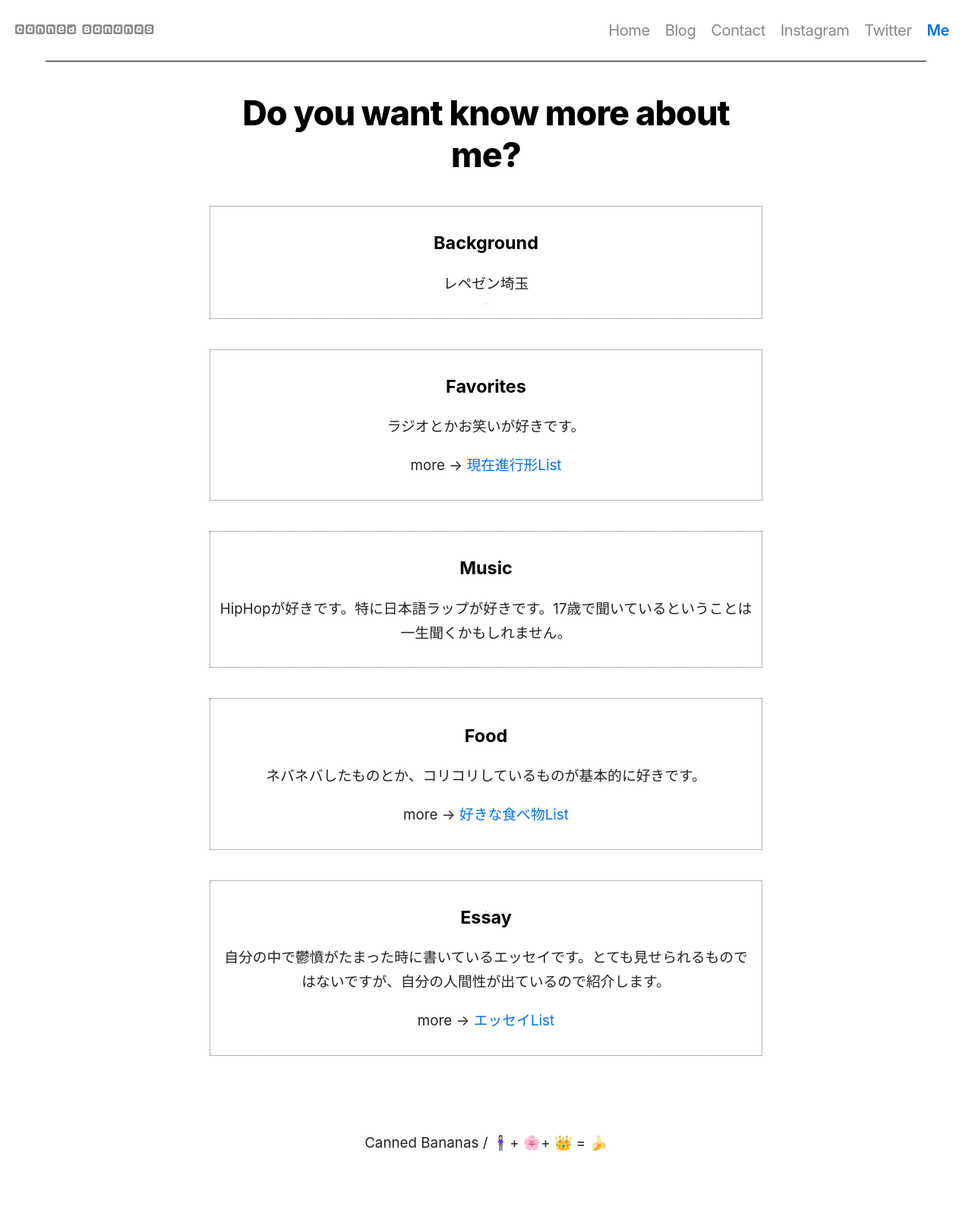
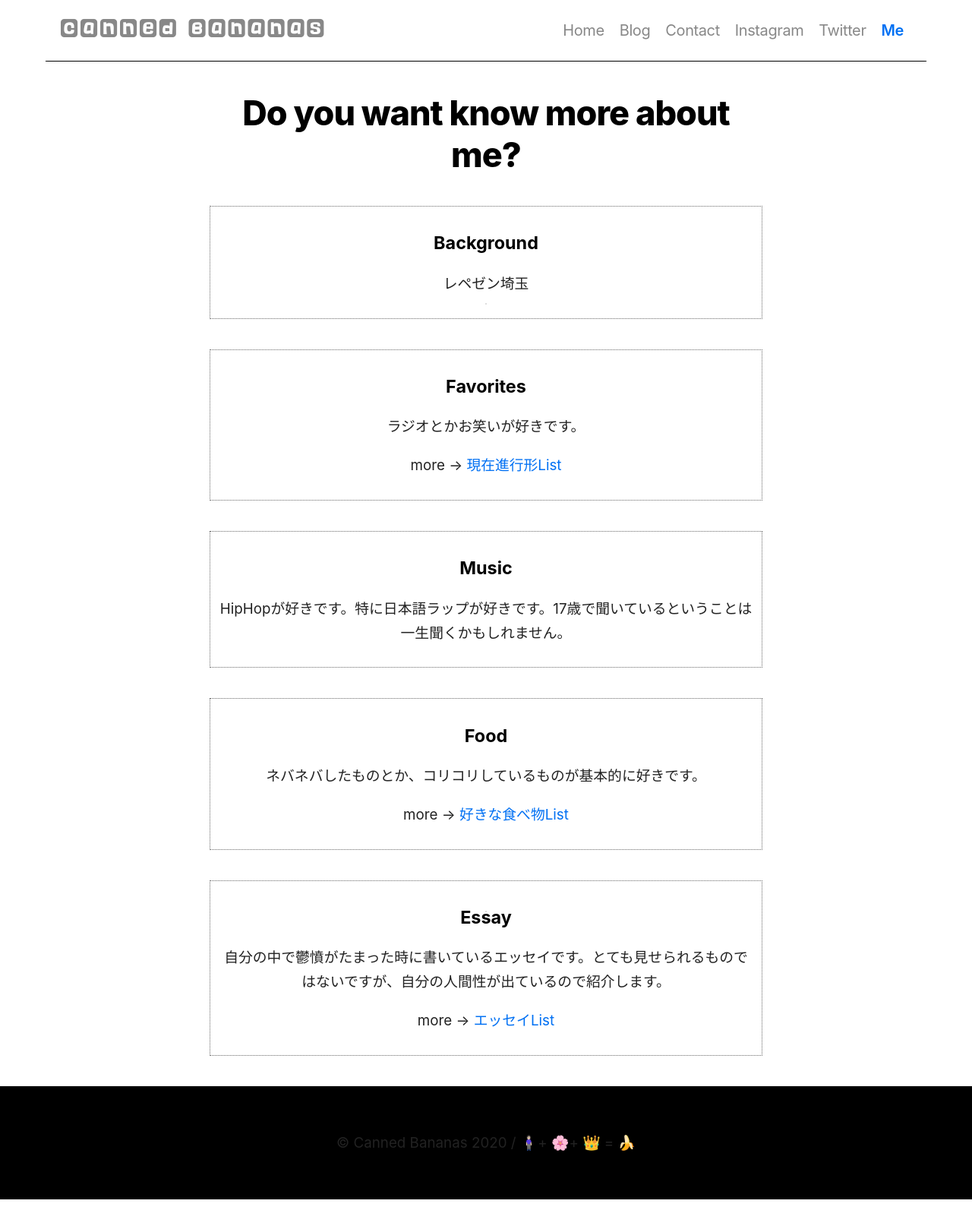
Before and after one commit to standingflower0607/notion-blog, a Next.js app: page /me in a window 1280 px wide. Shown: the whole page at 76% size. Before the commit the page ends 1579 px from the top, so only its background shows below. Built offline with nearby package versions, Linux system fonts and the light colour scheme.

Commit message:
modified the design a bit

```diff
--- a/src/components/footer.tsx
+++ b/src/components/footer.tsx
@@ -1,9 +1,10 @@
 import ExtLink from './ext-link'
+import styles from '../styles/footer.module.css'
 
 export default () => (
   <>
-    <footer>
-      <p>Canned Bananas / 🧍🏻‍♀+ 🌸+ 👑 = 🍌</p>
+    <footer className={styles.footer}>
+      <p>&copy; Canned Bananas 2020 / 🧍🏻‍♀+ 🌸+ 👑 = 🍌</p>
     </footer>
   </>
 )
--- a/src/pages/instagram.tsx
+++ b/src/pages/instagram.tsx
@@ -17,7 +17,6 @@ export default () => (
     <div className="container">
       <h1>Instagram</h1>
       <p>Here is "my Instagram" 😎, I don't have an account, though.</p>
-      <img src="../../assets/amekomi.jpg" alt="画像" />
       <Gallery photos={photos} />
     </div>
   </>
--- /dev/null
+++ b/src/styles/footer.module.css
@@ -0,0 +1,7 @@
+.footer {
+  background-color: black;
+  color: white;
+  width: 100%;
+  margin-top: 2rem;
+  margin-bottom: 2rem;
+}
--- a/src/styles/header.module.css
+++ b/src/styles/header.module.css
@@ -7,6 +7,9 @@
   text-align: center;
   letter-spacing: -0.02em;
   border-bottom: 1px bold black;
+  max-width: 1160px;
+  margin-left: auto;
+  margin-right: auto;
 }
 
 .header ul {
@@ -33,7 +36,8 @@
 .icon {
   margin-left: 1rem;
   font-family: hanko-font;
-  font-size: 80%;
+  font-size: 1.5rem;
+  color: black;
 }
 .border {
   box-sizing: border-box;
```
Also changed, not shown: src/pages/contact.tsx (+3 -4 lines).
